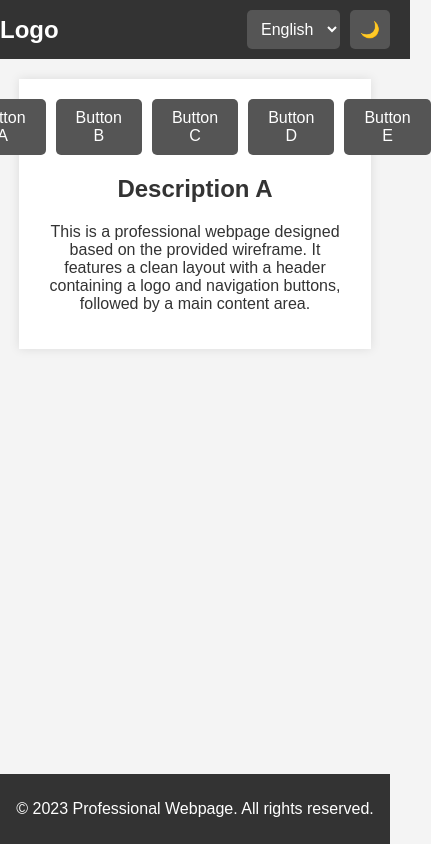
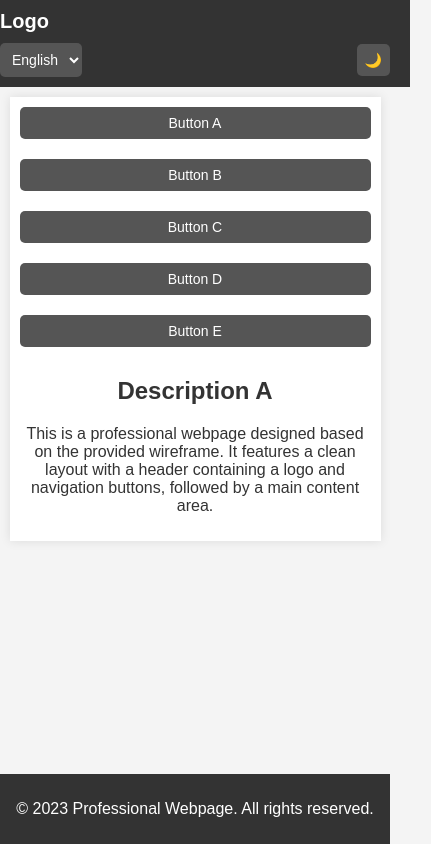
Before and after one commit to BitoSing/LapOS, a plain HTML site: page index.html in a window 390 px wide. Shown: the whole page, 431 px wide, since content can reach past the window. Drawn offline with Linux system fonts and the light colour scheme.

Commit message:
Update index.html

```diff
--- a/index.html
+++ b/index.html
@@ -77,6 +77,7 @@
             justify-content: center;
             gap: 10px;
             margin-bottom: 20px;
+            flex-wrap: wrap;
         }
 
         .buttons button {
@@ -109,6 +110,47 @@
 
         body.dark-mode footer {
             background-color: #222;
+        }
+
+        @media (max-width: 768px) {
+            header {
+                flex-direction: column;
+                align-items: flex-start;
+            }
+
+            .header-buttons {
+                width: 100%;
+                justify-content: space-between;
+                margin-top: 10px;
+            }
+
+            main {
+                width: 90%;
+                margin: 10px 0;
+                padding: 10px;
+            }
+
+            .buttons button {
+                width: 100%;
+                margin-bottom: 10px;
+            }
+        }
+
+        @media (max-width: 480px) {
+            .logo {
+                font-size: 20px;
+            }
+
+            .header-buttons select,
+            .header-buttons button {
+                font-size: 14px;
+                padding: 8px;
+            }
+
+            .buttons button {
+                font-size: 14px;
+                padding: 8px;
+            }
         }
     </style>
 </head>
```
